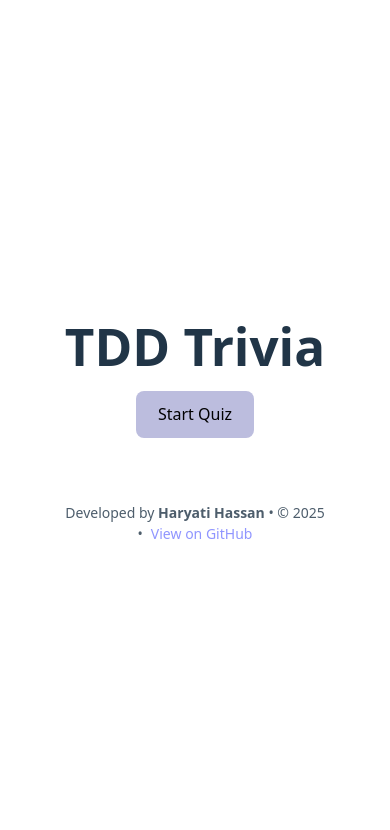
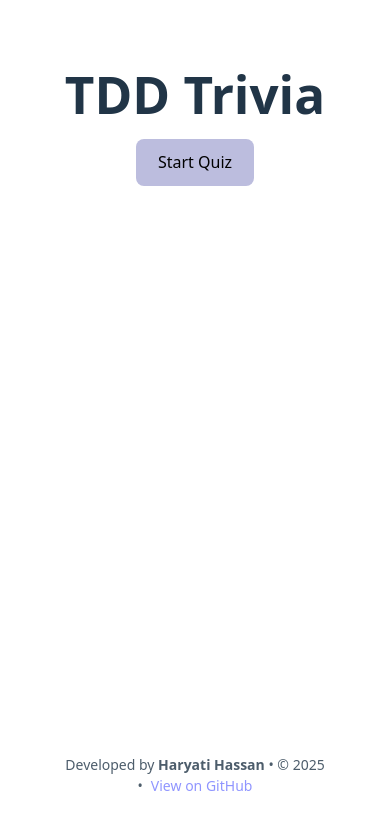
Before and after one commit to haryati75/tdd-trivia-app, a React (Vite) app: page / in a window 390 px wide. Shown: the top 830 px of the page. Built offline with nearby package versions, Linux system fonts and the light colour scheme.

Commit message:
Refactor layout styles; adjust app container and main content for better structure and responsiveness

```diff
--- a/src/App.css
+++ b/src/App.css
@@ -3,6 +3,19 @@
   margin: 0 auto;
   padding: 2rem;
   text-align: center;
+  min-height: 100vh;
+  display: flex;
+  flex-direction: column;
+}
+
+.app-container {
+  display: flex;
+  flex-direction: column;
+  min-height: calc(100vh - 4rem); /* Account for root padding */
+}
+
+.main-content {
+  flex: 1;
 }
 
 .card {
@@ -74,7 +87,7 @@
 
 /* Footer Styles */
 .footer {
-  margin-top: 2rem;
+  margin-top: auto;
   padding: 1rem;
   text-align: center;
   font-size: 0.875rem;
--- a/src/App.tsx
+++ b/src/App.tsx
@@ -192,9 +192,10 @@ function App() {
   }
 
   return (
-    <>
-      <Text variant="heading" level={1}>TDD Trivia</Text>
-      {currentQuestion && (
+    <div className="app-container">
+      <div className="main-content">
+        <Text variant="heading" level={1}>TDD Trivia</Text>
+        {currentQuestion && (
         <Card data-testid="question-card">
           <Text>
             {formatCategoryAndDifficulty(currentQuestion.category, currentQuestion.difficulty_level)}
@@ -258,8 +259,9 @@ function App() {
           </Button>
         )}
       </Card>
-      <Footer />
-    </>
+      </div>
+      {(currentQuestionIndex === -1 || currentQuestionIndex >= questionsData.length) && <Footer />}
+    </div>
   )
 }
 
--- a/src/components/RadioButtonGroup.tsx
+++ b/src/components/RadioButtonGroup.tsx
@@ -38,6 +38,7 @@ function RadioButtonGroup({ options, onSelectionChange, name, disabled = false }
               checked={selectedValue === option}
               onChange={() => handleChange(option, index)}
               disabled={disabled}
+              hidden
               style={{ marginRight: '8px' }}
             />
             {option}
--- a/src/index.css
+++ b/src/index.css
@@ -15,8 +15,6 @@
 
 body {
   margin: 0;
-  display: flex;
-  place-items: center;
   min-width: 320px;
   min-height: 100vh;
 }
```
Also changed, not shown: 2 other files (tests, documents, lock files or other folders).
